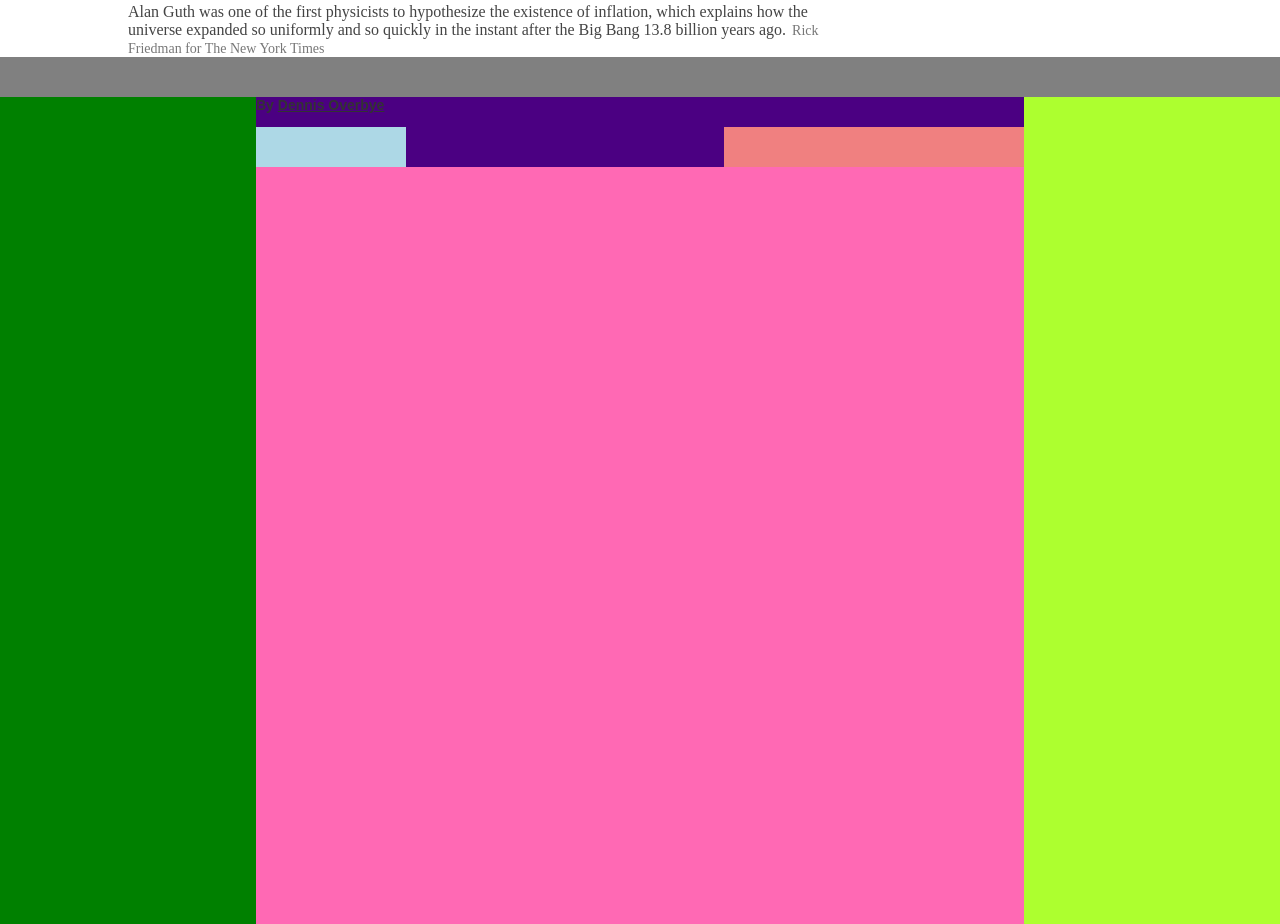
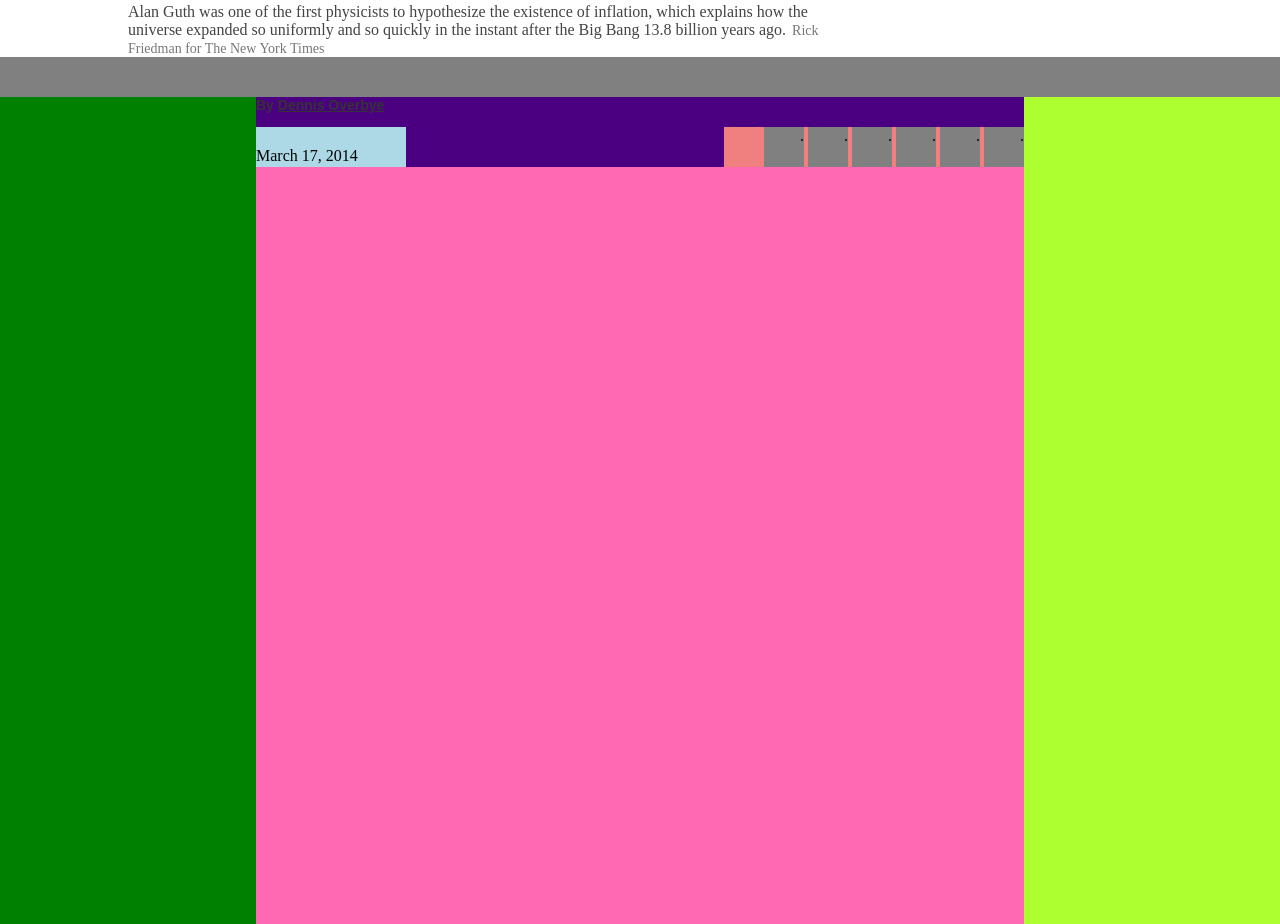
Before and after one commit to ioanniskousis/positioning, a plain HTML site: page index.html in a window 1280 px wide. Shown: the part 779-1703 px from the top of the page. Drawn offline with Linux system fonts and the light colour scheme.

Commit message:
Added article header content

```diff
--- a/index.html
+++ b/index.html
@@ -34,11 +34,18 @@
                         <p> By <a href="#">Dennis Overbye</a> </p>
                         <div class="articleHeaderBottom">
                             <div class="articleHeaderBottomLeft">
-
+                                <time>March 17, 2014</time>
                             </div>
 
                             <div class="articleHeaderBottomRight">
-
+                                <ul class="articleHeaderIconList">
+                                    <li class="articleHeaderIconListItem">.</li>
+                                    <li class="articleHeaderIconListItem">.</li>
+                                    <li class="articleHeaderIconListItem">.</li>
+                                    <li class="articleHeaderIconListItem">.</li>
+                                    <li class="articleHeaderIconListItem">.</li>
+                                    <li class="articleHeaderIconListItem">.</li>
+                                </ul>
                             </div>
 
                         </div>
--- a/resources/style.css
+++ b/resources/style.css
@@ -170,6 +170,8 @@ body {
      float: left;
      height: 40px;
      width: 150px;
+     padding-top: 20px;
+     box-sizing: border-box;
  }
 
  .articleHeaderBottomRight {
@@ -177,4 +179,20 @@ body {
      float: right;
      height: 40px;
      width: 300px;
+     text-align: right;
+
  }
+
+ .articleHeaderIconList {
+    padding: 0;
+    margin: 0;
+    box-sizing: border-box;
+ }
+ .articleHeaderIconList li {
+     /* margin: 0; */
+     display: inline-block;
+     width: 40px;
+     height : 40px;
+     background-color: gray;
+
+ }
```
